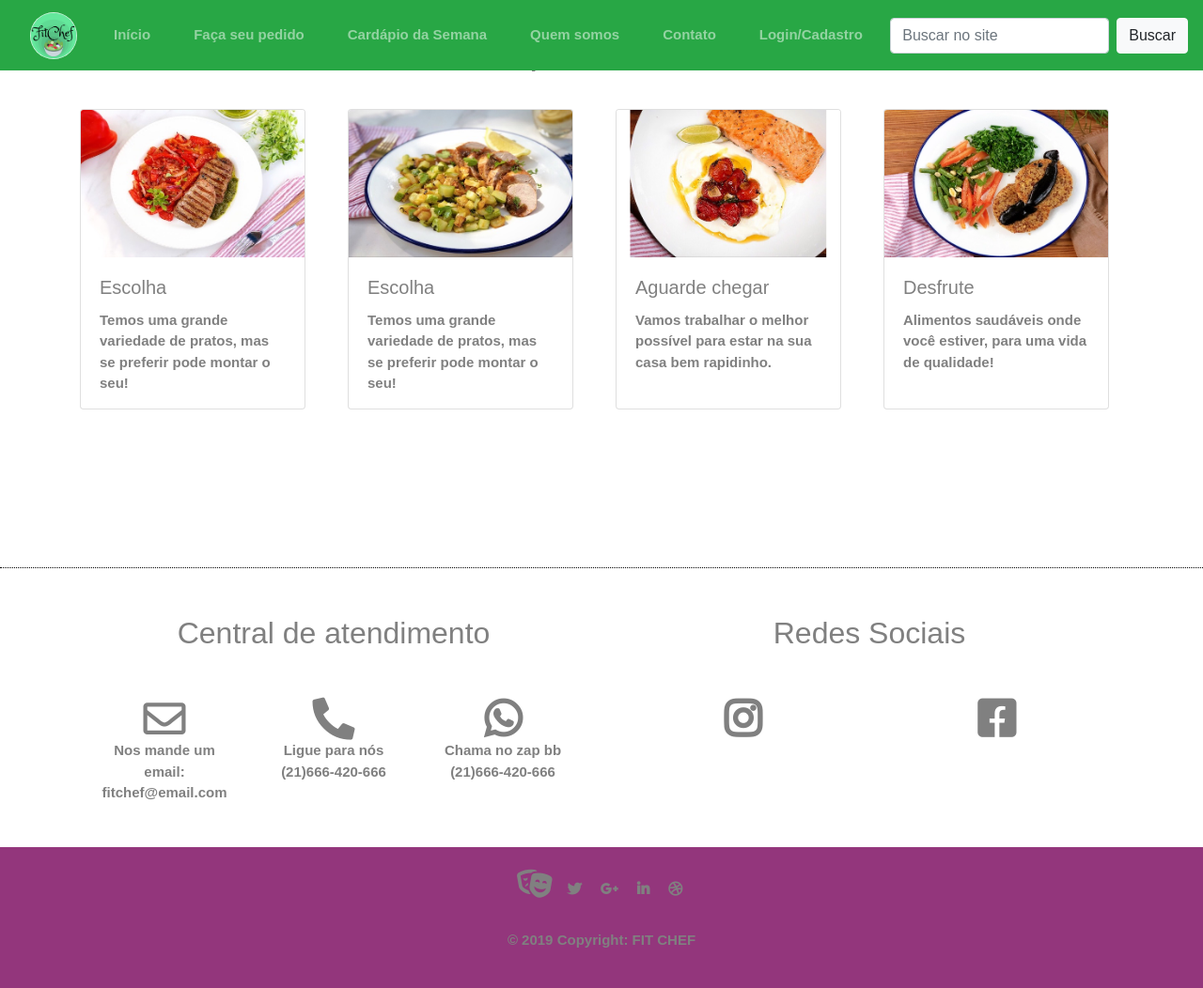
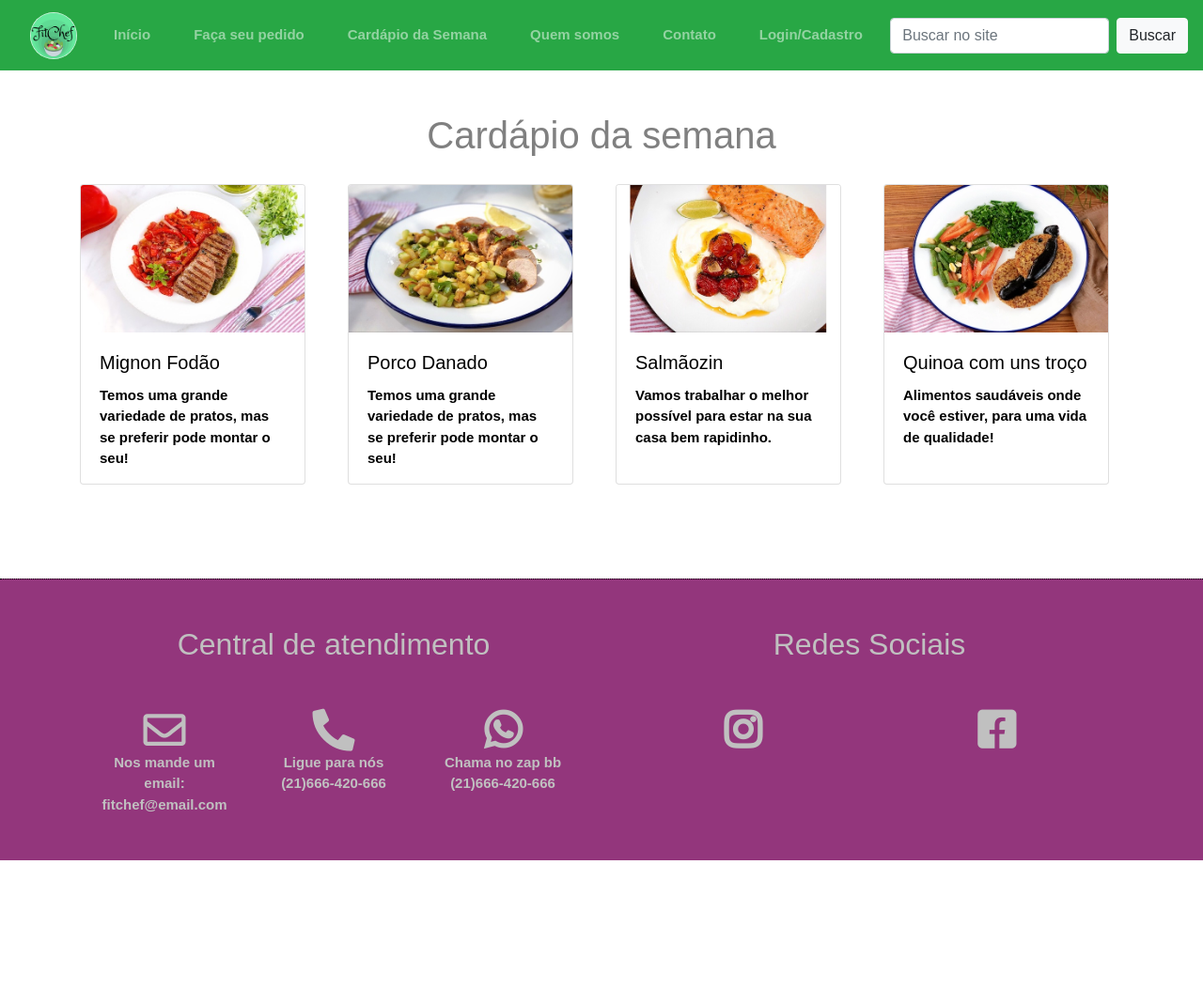
Before and after one commit to Suzanasrf/fitchef, a PHP site: page /fitchef/view/FRONT-cardapio.php in a window 1280 px wide. Shown: the whole page at 94% size. After the commit the page ends 916 px from the top, so only its background shows below. Run offline with PHP 8.4, Linux system fonts and the light colour scheme.

Commit message:
versão8

```diff
--- a/css/style.css
+++ b/css/style.css
@@ -34,13 +34,13 @@ body {
     text-align: center;
 }
 
-footer{
-    width: 100%;
-    background-color: #93367C;
-    height:150px;
-    padding-top:14px;
-    padding-left:10px;
-    padding-right:10px;
+
+
+
+.rodape{
+    background-color:  #93367C ;
+    color: silver;
+    height: 300px ;
 }
 
 .titulo-quemsomos{
@@ -59,6 +59,7 @@ footer{
 .sociais{
     text-align: center;
     margin-bottom: 30px;
+
 }
 
 .horizontal_dotted_line{
@@ -74,12 +75,13 @@ footer{
 }
 
 .imgproduto{
-    width: 545px;
+    width: 100%;
+    max-width: 545px;
     height: 359px;
 }
 
 .produtobox{
-    margin-top: 200px;
+    margin-top: 30px;
     margin-bottom: 100px;
 }
 
@@ -103,3 +105,53 @@ footer{
     margin-top: 100px;
     margin-bottom: 50px;
 }
+
+.carrinhobox{
+    margin-top: 100px;
+    margin-bottom: 100px;
+    padding-right: 150px;
+    padding-left: 150px;
+
+}
+
+.rowcarrinho col{
+    border: 1px solid silver;
+    margin-left: 0px;
+    margin-left: 0px;
+}
+
+.cardapiotitulo{
+    margin-top: 100px;
+    text-align: center;
+    padding: 20px;
+}
+
+.prato-feito-opcao{
+    text-decoration: none;
+    color:black;
+}
+
+.prato-feito-opcao:hover{
+    color:black;
+
+}
+
+.boxingrediente{
+    margin-bottom: 100px;
+
+}
+
+.product-img{
+    width: 100%;
+    max-width: 545px;
+    height: 359px;
+    margin-bottom: 60px;
+}
+
+.titulofaixa{
+    margin-top: 90px;
+    margin-bottom: 30px;
+    text-align: center;
+    font-size: xx-large;
+
+}
--- a/view/FRONT-cardapio.php
+++ b/view/FRONT-cardapio.php
@@ -1,7 +1,7 @@
 <?php include "FRONT-header.php" ?>
 
 
-<div class="destaque">
+<div class="cardapiotitulo">
   <h1>Cardápio da semana</h1>
 </div>
 
@@ -10,38 +10,38 @@
   <div class="row ">
     <div class="col-sm-3">
       <div class="card" style="width: 15rem; height: 20rem;">
-        <img src="../img/mignon.jpg" class="card-img-top" alt="...">
-        <div class="card-body">
-          <h5 class="card-title">Escolha</h5>
+      <a href="FRONT-prato1.php" class="prato-feito-opcao"> <img src="../img/mignon.jpg" class="card-img-top" alt="...">
+         <div class="card-body">
+          <h5 class="card-title">Mignon Fodão</h5>
           <p class="card-text">Temos uma grande variedade de pratos, mas se preferir pode montar o seu!</p>
-        </div>
+        </div> </a>
       </div>
     </div>
     <div class="col-sm-3">
       <div class="card" style="width: 15rem; height: 20rem;">
-        <img src="../img/porco.jpg" class="card-img-top" alt="...">
+      <a href="FRONT-prato2.php" class="prato-feito-opcao"> <img src="../img/porco.jpg" class="card-img-top" alt="...">
         <div class="card-body">
-          <h5 class="card-title">Escolha</h5>
+          <h5 class="card-title">Porco Danado</h5>
           <p class="card-text">Temos uma grande variedade de pratos, mas se preferir pode montar o seu!</p>
-        </div>
+        </div> </a>
       </div>
     </div>
     <div class="col-sm-3">
       <div class="card" style="width: 15rem; height: 20rem;">
-        <img src="../img/salmao.jpg" class="card-img-top" alt="...">
+      <a href="FRONT-prato3.php" class="prato-feito-opcao"> <img src="../img/salmao.jpg" class="card-img-top" alt="...">
         <div class="card-body">
-          <h5 class="card-title">Aguarde chegar</h5>
+          <h5 class="card-title">Salmãozin</h5>
           <p class="card-text">Vamos trabalhar o melhor possível para estar na sua casa bem rapidinho.</p>
-        </div>
+        </div> </a>
       </div>
     </div>
     <div class="col-sm-3">
       <div class="card" style="width: 15rem; height: 20rem;">
-        <img src="../img/quinoa.jpg" class="card-img-top" alt="...">
+      <a href="FRONT-prato4.php" class="prato-feito-opcao"> <img src="../img/quinoa.jpg" class="card-img-top" alt="...">
         <div class="card-body">
-          <h5 class="card-title">Desfrute</h5>
+          <h5 class="card-title">Quinoa com uns troço</h5>
           <p class="card-text">Alimentos saudáveis onde você estiver, para uma vida de qualidade!</p>
-        </div>
+        </div> </a>
       </div>
     </div>
   </div>
@@ -62,11 +62,6 @@
 
 
 
-<br>
-<br>
-<br>
-
-
 
 
 <?php include "FRONT-footer.php" ?>
--- a/view/FRONT-footer.php
+++ b/view/FRONT-footer.php
@@ -1,4 +1,4 @@
-
+<div class="rodape">
 <div class="horizontal_dotted_line"></div>
 
 <div class="container sociais">
@@ -57,49 +57,10 @@
 
 
 
-<footer class="page-footer font-small special-color-dark pt-4">
 
-  <!-- Footer Elements -->
-  <div class="container">
-
-    <!-- Social buttons -->
-    <ul class="list-unstyled list-inline text-center">
-      <li class="list-inline-item">
-          <i class="fas fa-theater-masks fa-2x"></i>
-        </li>
-      <li class="list-inline-item">
-        <a class="btn-floating btn-tw mx-1">
-          <i class="fab fa-twitter"> </i>
-        </a>
-      </li>
-      <li class="list-inline-item">
-        <a class="btn-floating btn-gplus mx-1">
-          <i class="fab fa-google-plus-g"> </i>
-        </a>
-      </li>
-      <li class="list-inline-item">
-        <a class="btn-floating btn-li mx-1">
-          <i class="fab fa-linkedin-in"> </i>
-        </a>
-      </li>
-      <li class="list-inline-item">
-        <a class="btn-floating btn-dribbble mx-1">
-          <i class="fab fa-dribbble"> </i>
-        </a>
-      </li>
-    </ul>
-    <!-- Social buttons -->
-
-  </div>
-  <!-- Footer Elements -->
-
-  <!-- Copyright -->
-  <div class="footer-copyright text-center py-3">© 2019 Copyright:
-    FIT CHEF
-  </div>
+</div>
 
 
-</footer>
 
 
 
--- a/view/FRONT-produto.php
+++ b/view/FRONT-produto.php
@@ -1,5 +1,9 @@
 <?php include "FRONT-header.php" ?>
-
+<div class="card titulofaixa">
+      <div class="card-body">
+        Prato fitchef
+      </div>
+    </div>
 <div class="container produtobox">
   <div class="row">
     <div class="col-sm-6">
```
Also changed, not shown: view/FRONT-carrinho.php (+21 -0 lines), view/FRONT-contato.php (+4 -4 lines), view/FRONT-ingrediente1.php (added, +48 -0 lines), view/FRONT-inicio.php (+13 -13 lines), view/FRONT-logincadastro.php (added, +133 -0 lines).
